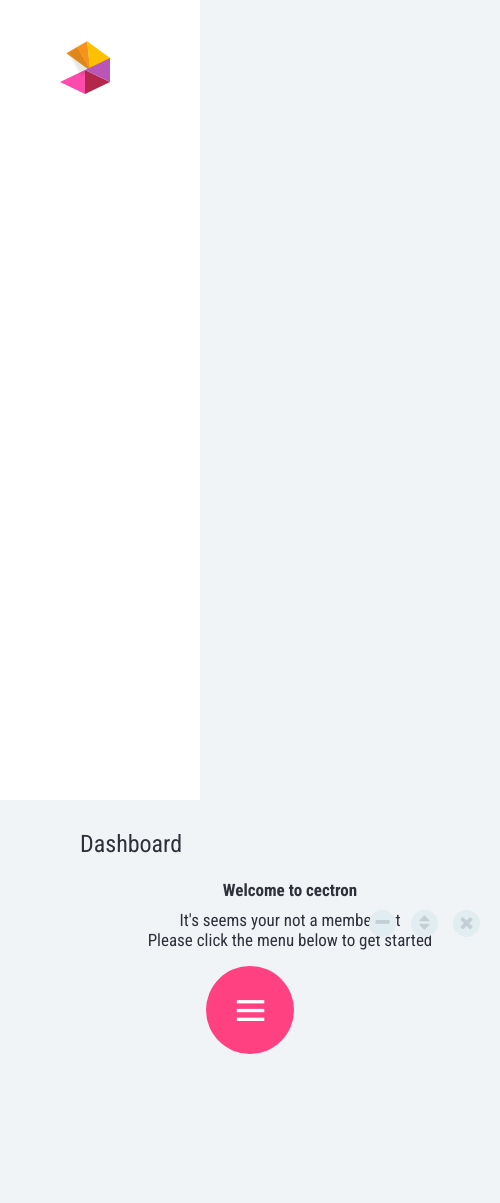
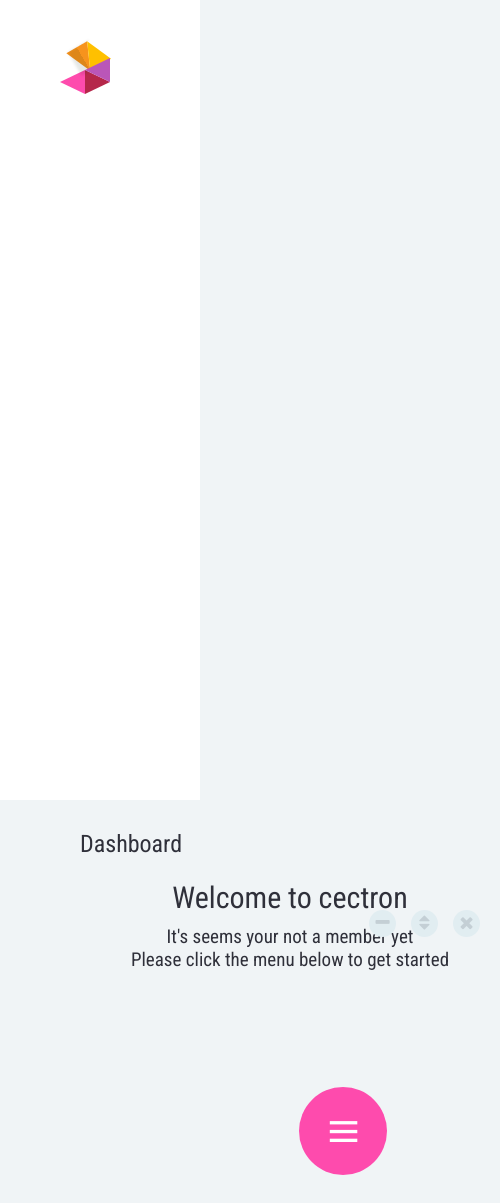
Before and after one commit to reddeath1/nexar, an Electron app: page views/main.html in a window 500 px wide. Shown: the top 1203 px of the page. Drawn offline with Linux system fonts and the light colour scheme.

```diff
--- a/views/css/main.css
+++ b/views/css/main.css
@@ -188,7 +188,11 @@
 
 
 .welcome-note > h1{
-    font-weight: bold;
+    font-size: 30px;
+}
+
+.welcome-note > p{
+    font-size: 19px;
 }
 
 a {
@@ -196,18 +200,25 @@
 }
 
 h1, h2, h3, h4 {
-    margin: 0;
-    margin-bottom: 10px;
-    margin-top: 10px;
+    margin:10px 0;
+}
+
+.wel-menu-wraper{
+    width:80%;
+    float: left;
+    margin: 50px auto;
+    height: auto;
+    position: relative;
 }
 
 .menu {
     -webkit-filter: url("#shadowed-goo");
     filter: url("#shadowed-goo");
+    text-align: center;
 }
 
 .menu-item, .menu-open-button {
-    background: #ff4081;
+    background: #fe4bad;
     border-radius: 100%;
     width: 80px;
     height: 80px;
@@ -272,16 +283,14 @@
 }
 
 .menu {
-    position: absolute;
-    left: 50%;
-    margin-left: -190px;
     padding-top: 20px;
     padding-left: 190px;
-    width: 380px;
-    height: 250px;
+    width: auto;
+    margin: 50px auto;
+    height: auto;
     box-sizing: border-box;
     font-size: 20px;
-    text-align: left;
+    text-align: center;
 }
 
 .menu-item:hover {
```
